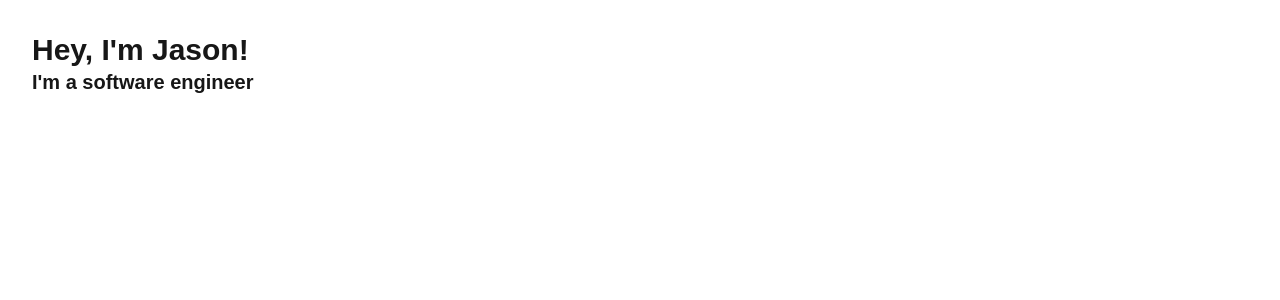
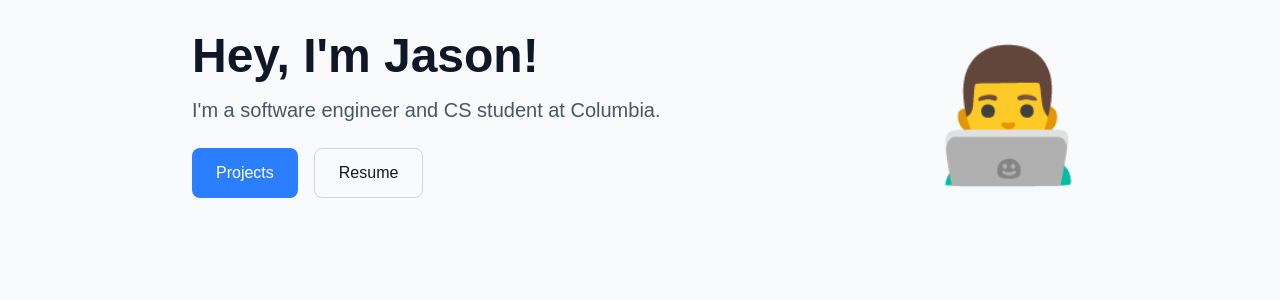
Before and after one commit to Jason2657/portfolio-website, a Next.js app: page / in a window 1280 px wide. Shown: the top 300 px of the page. Built offline with nearby package versions, Linux system fonts and the light colour scheme.

Commit message:
Modified Homepage text

```diff
--- a/app/page.tsx
+++ b/app/page.tsx
@@ -2,9 +2,40 @@ import Image from "next/image";
 
 export default function Home() {
   return (
-      <div className="p-8">
-        <h1 className="text-3xl font-bold">Hey, I'm Jason!</h1>
-        <h2 className="text-xl font-bold">I'm a software engineer</h2>
+    <div className="min-h-screen bg-gray-50 p-8">
+
+      {/* Hero Section */}
+      <div className="max-w-4xl mx-auto">
+        <div className="flex items-center justify-between">
+
+          {/* Left Column */}
+          <div>
+            <h1 className="text-5xl font-bold text-gray-900">
+              Hey, I'm Jason!
+            </h1>
+            <p className="text-xl text-gray-600 mt-4">
+              I'm a software engineer and CS student at Columbia.
+            </p>
+
+            {/* Buttons */}
+            <div className="flex gap-4 mt-6">
+              <button className="px-6 py-3 bg-blue-500 text-white rounded-lg hover:bg-blue-600 transition">
+                Projects
+              </button>
+              <button className="px-6 py-3 border border-gray-300 rounded-lg hover:bg-gray-100 transition">
+                Resume
+              </button>
+            </div>
+          </div>
+
+          {/* Right: Emoji */}
+          <div className="text-9xl">
+            👨‍💻
+          </div>
+
+        </div>
       </div>
+
+    </div>
   );
 }
```
